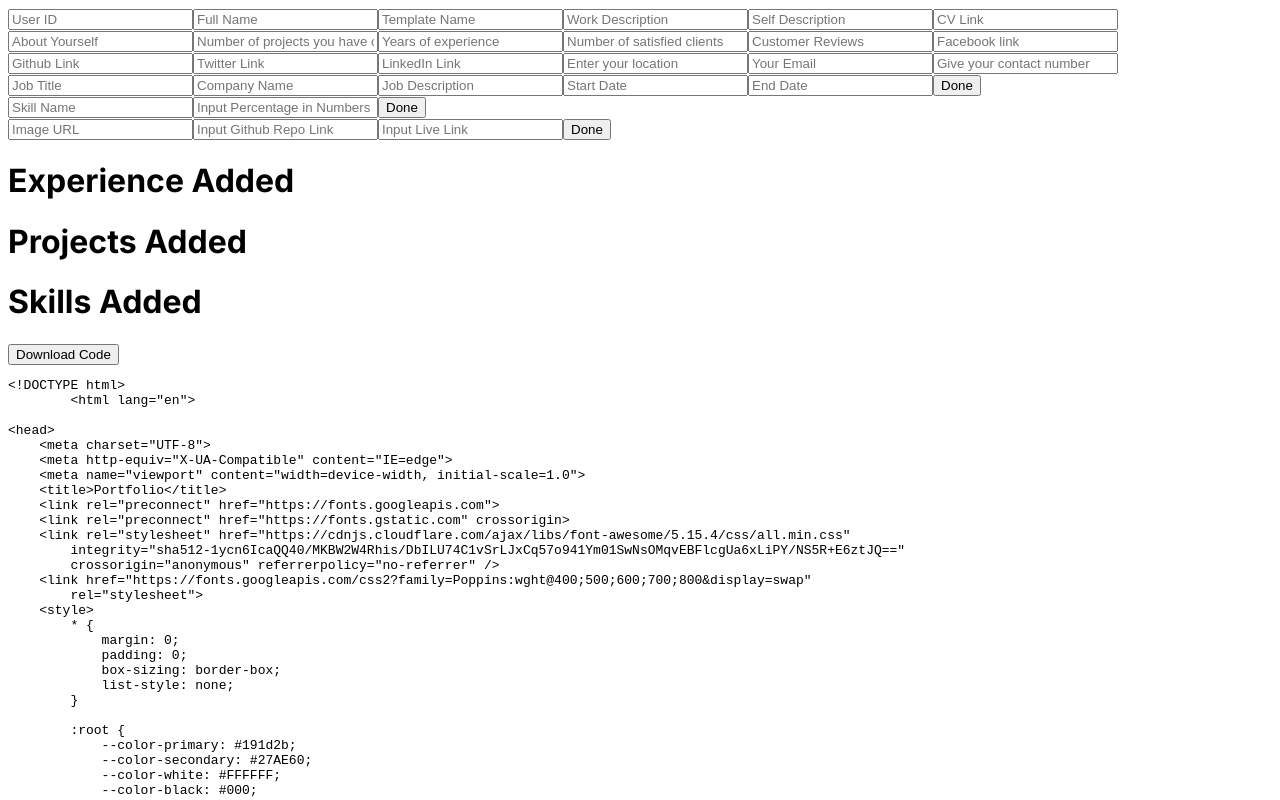
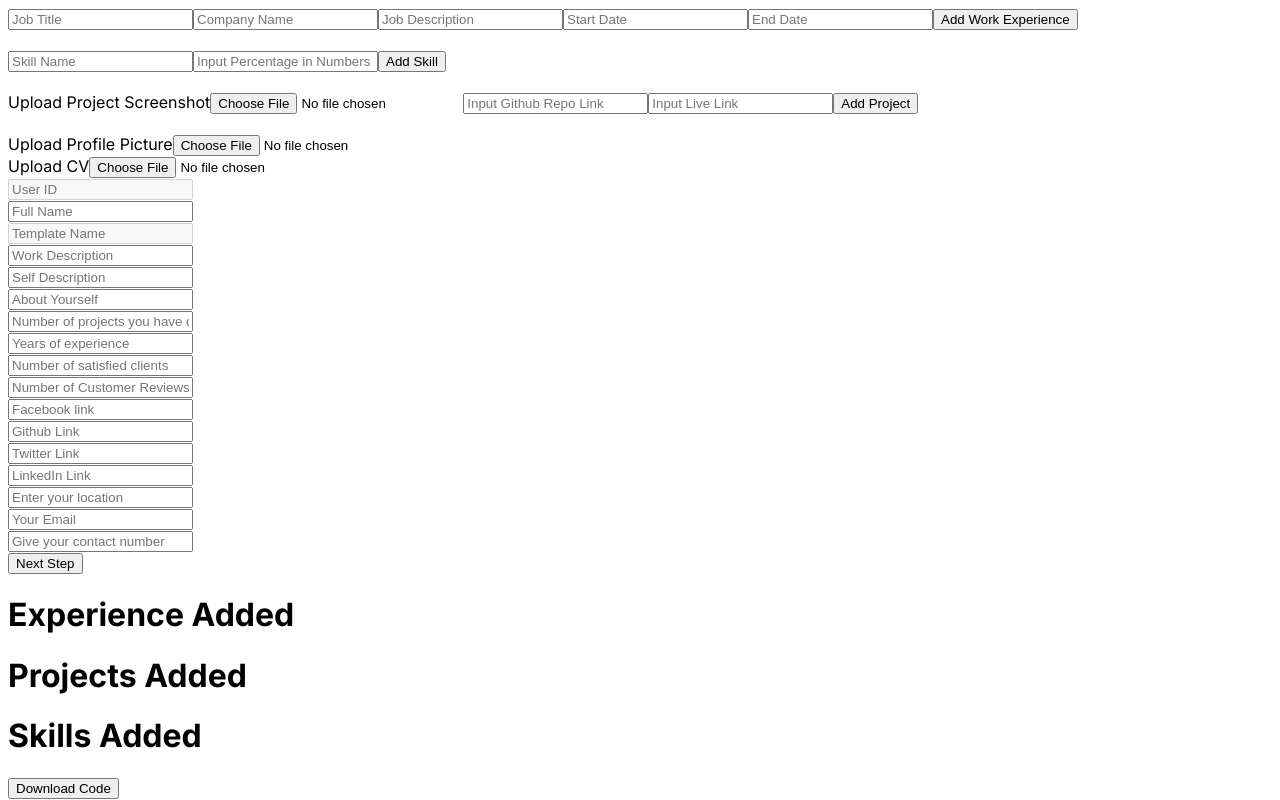
Before and after one commit to Muhammad-Faizan-Soomro/portfolio_generator, a Next.js app: page / in a window 1280 px wide. Shown: the top 800 px of the page. Built offline with nearby package versions, Linux system fonts and the light colour scheme.

Commit message:
complete portfolio form

```diff
--- a/src/app/components/ExpForm.jsx
+++ b/src/app/components/ExpForm.jsx
@@ -50,7 +50,7 @@ export default function ExpForm() {
         />
         <button
         onClick={submitExp}
-        >Done</button>
+        >Add Work Experience</button>
         {/* <button onClick={removeExp}>Remove</button> */}
     </div>
   )
--- a/src/app/components/Home.jsx
+++ b/src/app/components/Home.jsx
@@ -5,6 +5,7 @@ import { useSelector } from "react-redux";
 
 export default function Home({
   fullName,
+  profilePicUrl,
   workDesc,
   selfDesc,
   cvLink,
@@ -1151,7 +1152,7 @@ export default function Home({
             <div class="left-header">
                 <div class="h-shape"></div>
                 <div class="image">
-                    <img src="img/hero.png" alt="PROFILE PIC AYEGI IDHER">
+                    <img src=${profilePicUrl} alt="PROFILE PIC AYEGI IDHER">
                 </div>
             </div>
             <div class="right-header">
--- a/src/app/components/ProjectForm.jsx
+++ b/src/app/components/ProjectForm.jsx
@@ -1,41 +1,74 @@
-import React, { useState } from 'react'
-import { useDispatch } from 'react-redux'
-import { addProject } from '../redux/projectSlice'
+import React, { useState } from "react";
+import { useDispatch } from "react-redux";
+import { addProject } from "../redux/projectSlice";
+import { useForm } from "react-hook-form";
 
 export default function ProjectForm() {
-    const dispatch = useDispatch()
+  const { register, handleSubmit } = useForm();
+  const dispatch = useDispatch();
 
-    const [image,setImage] = useState("")
-    const [githubLink,setGithubLink] = useState("")
-    const [liveLink,setLiveLink] = useState("")
+  const [image, setImage] = useState("");
+  const [githubLink, setGithubLink] = useState("");
+  const [liveLink, setLiveLink] = useState("");
 
-    const submitProject = () => {
-        dispatch(addProject({image, githubLink, liveLink}))
-    }
+  const onSubmit = async (data) => {
+    const imageData = data.profile[0];
+    const formData = new FormData();
+    formData.append("file", imageData);
+    formData.append("upload_preset", "portfolio");
+
+    const uploadResponse = await fetch(
+      `https://api.cloudinary.com/v1_1/${process.env.NEXT_PUBLIC_CLOUD_NAME}/image/upload`,
+      {
+        method: "POST",
+        body: formData,
+      }
+    );
+
+    const uploadedImageData = await uploadResponse.json();
+
+    dispatch(
+      addProject({ image: uploadedImageData.secure_url, githubLink, liveLink })
+    );
+  };
   return (
     <div>
+      <form className="mt-60 mx-16" onSubmit={handleSubmit(onSubmit)}>
+        <label
+          className="block mb-2 text-sm font-medium text-gray-900 dark:text-white"
+          htmlFor="file_input"
+        >
+          Upload Project Screenshot
+        </label>
         <input
-            type='text'
-            value={image}
-            placeholder='Image URL'
-            onChange={(e)=>setImage(e.target.value)}
+          {...register("profile")}
+          className="block w-full text-sm text-gray-900 border border-gray-300 rounded-lg cursor-pointer bg-gray-50 dark:text-gray-400 focus:outline-none dark:bg-gray-700 dark:border-gray-600 dark:placeholder-gray-400"
+          aria-describedby="file_input_help"
+          id="file_input"
+          type="file"
+        />
+
+        <input
+          type="text"
+          value={githubLink}
+          placeholder="Input Github Repo Link"
+          onChange={(e) => setGithubLink(e.target.value)}
         />
         <input
-            type='text'
-            value={githubLink}
-            placeholder='Input Github Repo Link'
-            onChange={(e)=>setGithubLink(e.target.value)}
-        />
-        <input
-            type='text'
-            value={liveLink}
-            placeholder='Input Live Link'
-            onChange={(e)=>setLiveLink(e.target.value)}
+          type="text"
+          value={liveLink}
+          placeholder="Input Live Link"
+          onChange={(e) => setLiveLink(e.target.value)}
         />
         <button
-        onClick={submitProject}
-        >Done</button>
+          type="submit"
+          className="text-gray-900 bg-gradient-to-r from-lime-200 via-lime-400 to-lime-500 hover:bg-gradient-to-br focus:ring-4 focus:outline-none focus:ring-lime-300 dark:focus:ring-lime-800 font-medium rounded-lg text-sm px-5 py-2.5 text-center mr-2 my-4"
+        >
+          Add Project
+        </button>
+        {/* <button onClick={submitProject}>Done</button> */}
         {/* <button onClick={removeExp}>Remove</button> */}
+      </form>
     </div>
-  )
+  );
 }
--- a/src/app/components/SkillForm.jsx
+++ b/src/app/components/SkillForm.jsx
@@ -27,7 +27,7 @@ export default function SkillForm() {
         />
         <button
         onClick={submitSkill}
-        >Done</button>
+        >Add Skill</button>
         {/* <button onClick={removeExp}>Remove</button> */}
     </div>
   )
--- a/src/app/globals.css
+++ b/src/app/globals.css
@@ -1,27 +1,3 @@
 @tailwind base;
 @tailwind components;
 @tailwind utilities;
-
-:root {
-  --foreground-rgb: 0, 0, 0;
-  --background-start-rgb: 214, 219, 220;
-  --background-end-rgb: 255, 255, 255;
-}
-
-@media (prefers-color-scheme: dark) {
-  :root {
-    --foreground-rgb: 255, 255, 255;
-    --background-start-rgb: 0, 0, 0;
-    --background-end-rgb: 0, 0, 0;
-  }
-}
-
-body {
-  color: rgb(var(--foreground-rgb));
-  background: linear-gradient(
-      to bottom,
-      transparent,
-      rgb(var(--background-end-rgb))
-    )
-    rgb(var(--background-start-rgb));
-}
--- a/src/app/models/detail.js
+++ b/src/app/models/detail.js
@@ -12,6 +12,9 @@ export const DetailSchema = new Schema({
   fullName: {
     type: String
   },
+  profilePicUrl: {
+    type: String
+  },
   workDesc: {
     type: String
   },
@@ -21,6 +24,7 @@ export const DetailSchema = new Schema({
   cvLink: {
     type: String,
   },
+  image: String,
   aboutMe: {
     type: String
   },
--- a/src/app/page.js
+++ b/src/app/page.js
@@ -1,43 +1,47 @@
 "use client";
 
-// import React from 'react'
-// import Home from './components/Home'
-// import Form from './components/Form'
+// // import React from 'react'
+// // import Home from './components/Home'
+// // import Form from './components/Form'
 
-// const getDetails = async () => {
-//   let data = await fetch("http://localhost:3000/api/detail")
-//   data = await data.json()
-//   return data.result;
-// }
+// // const getDetails = async () => {
+// //   let data = await fetch("http://localhost:3000/api/detail")
+// //   data = await data.json()
+// //   return data.result;
+// // }
 
-// export default async function Page() {
-//   const detail = await getDetails();
-//   return (
-//     <div>
-//       <Form/>
-//       <Home Fullname={detail[0].fullname} One_Liner={detail[0].oneliner} About={detail[0].about}/>
-//     </div>
-//   )
-// }
+// // export default async function Page() {
+// //   const detail = await getDetails();
+// //   return (
+// //     <div>
+// //       <Form/>
+// //       <Home Fullname={detail[0].fullname} One_Liner={detail[0].oneliner} About={detail[0].about}/>
+// //     </div>
+// //   )
+// // }
 
 import React, { useEffect, useState } from "react";
 import { useDispatch, useSelector } from "react-redux";
-import ExpForm from './components/ExpForm'
+import ExpForm from "./components/ExpForm";
 import SkillForm from "./components/SkillForm";
 import ProjectForm from "./components/ProjectForm";
-import { removeExp } from './redux/slice'
+import { removeExp } from "./redux/slice";
 import { removeProject } from "./redux/projectSlice";
 import { removeSkill } from "./redux/skillSlice";
 import Home from "./components/Home";
+import { useForm } from "react-hook-form";
 
 export default function page() {
+  const { register, handleSubmit } = useForm();
+
   const dispatch = useDispatch();
-  const experience = useSelector((data) => data.expData.experience)
-  const projects = useSelector((data) => data.projectData.project)
-  const skills = useSelector((data) => data.skillData.skill)
+  const experience = useSelector((data) => data.expData.experience);
+  const projects = useSelector((data) => data.projectData.project);
+  const skills = useSelector((data) => data.skillData.skill);
 
   const [user_id, setUser_id] = useState("");
   const [fullName, setFullName] = useState("");
+  const [profilePicUrl, setProfilePicUrl] = useState("");
   const [template, setTemplate] = useState("");
   const [workDesc, setWorkDesc] = useState("");
   const [selfDesc, setSelfDesc] = useState("");
@@ -56,16 +60,38 @@ export default function page() {
   const [email, setEmail] = useState("");
 
   const submitDataToDB = async () => {
-      let result = await fetch('http://localhost:3000/api/detail',{
+    let result = await fetch("http://localhost:3000/api/detail", {
       method: "POST",
-        body: JSON.stringify({user_id:user_id,template,fullName,workDesc,selfDesc,cvLink,aboutMe,numOfProjects,yearsOfExperience,numOfHappyClients,totalCustomerReviews,skills,experience,projects,location,email,mobileNumber,facebookLink,githubLink,linkedinLink,twitterLink})
-      })
-
-
+      body: JSON.stringify({
+        user_id,
+        template,
+        fullName,
+        workDesc,
+        selfDesc,
+        cvLink,
+        aboutMe,
+        numOfProjects,
+        yearsOfExperience,
+        numOfHappyClients,
+        totalCustomerReviews,
+        skills,
+        experience,
+        projects,
+        location,
+        email,
+        mobileNumber,
+        facebookLink,
+        githubLink,
+        linkedinLink,
+        twitterLink,
+        profilePicUrl,
+      }),
+    });
   };
 
   let props = {
     fullName,
+    profilePicUrl,
     workDesc,
     selfDesc,
     cvLink,
@@ -83,124 +109,221 @@ export default function page() {
     email,
     experience,
     skills,
-    projects
+    projects,
+  };
+
+  const onSubmit = async (data) => {
+    const imageData = data.profile[0];
+    const formData = new FormData();
+    formData.append("file", imageData);
+    formData.append("upload_preset", "portfolio");
+
+    const uploadResponse = await fetch(
+      `https://api.cloudinary.com/v1_1/${process.env.NEXT_PUBLIC_CLOUD_NAME}/image/upload`,
+      {
+        method: "POST",
+        body: formData,
       }
+    );
 
+    const uploadedImageData = await uploadResponse.json();
 
+    setProfilePicUrl(uploadedImageData.secure_url);
+
+    const cvData = data.cv[0];
+    const CVFormData = new FormData();
+    CVFormData.append("file", cvData);
+    CVFormData.append("upload_preset", "portfolio");
+
+    const CVUploadResponse = await fetch(
+      `https://api.cloudinary.com/v1_1/${process.env.NEXT_PUBLIC_CLOUD_NAME}/image/upload`,
+      {
+        method: "POST",
+        body: CVFormData,
+      }
+    );
+
+    const uploadedCvData = await CVUploadResponse.json();
+
+    setCvLink(uploadedCvData.secure_url);
+
+    let result = await fetch("@/app/api/detail", {
+      method: "POST",
+      body: JSON.stringify({
+        user_id,
+        template,
+        fullName,
+        workDesc,
+        selfDesc,
+        cvLink: uploadedCvData.secure_url,
+        aboutMe,
+        numOfProjects,
+        yearsOfExperience,
+        numOfHappyClients,
+        totalCustomerReviews,
+        skills,
+        experience,
+        projects,
+        location,
+        email,
+        mobileNumber,
+        facebookLink,
+        githubLink,
+        linkedinLink,
+        twitterLink,
+        profilePicUrl: uploadedImageData.secure_url,
+      }),
+    });
+  };
 
   return (
     <div>
+      <ExpForm />
+      <br/>
+      <SkillForm />
+      <br/>
+      <ProjectForm />
+      <br/>
+      <form onSubmit={handleSubmit(onSubmit)}>
+        <label htmlFor="file_input">Upload Profile Picture</label>
+        <input
+          {...register("profile")}
+          aria-describedby="file_input_help"
+          id="file_input"
+          type="file"
+        />
+        <br/>
+        <label htmlFor="file_input">Upload CV</label>
+        <input
+          {...register("cv")}
+          aria-describedby="file_input_help"
+          id="file_input"
+          type="file"
+        />
+        <br/>
         <input
           type="text"
           value={user_id}
           placeholder="User ID"
           onChange={(e) => setUser_id(e.target.value)}
+          disabled
         />
+        <br/>
         <input
           type="text"
           value={fullName}
           placeholder="Full Name"
           onChange={(e) => setFullName(e.target.value)}
         />
+        <br/>
         <input
           type="text"
           value={template}
           placeholder="Template Name"
           onChange={(e) => setTemplate(e.target.value)}
+          disabled
         />
+        <br/>
         <input
           type="text"
           value={workDesc}
           placeholder="Work Description"
           onChange={(e) => setWorkDesc(e.target.value)}
         />
+        <br/>
         <input
           type="text"
           value={selfDesc}
           placeholder="Self Description"
           onChange={(e) => setSelfDesc(e.target.value)}
         />
-      <input
-        type="text"
-        value={cvLink}
-        placeholder="CV Link"
-        onChange={(e) => setCvLink(e.target.value)}
-      />
+        <br/>
         <input
           type="text"
           value={aboutMe}
           placeholder="About Yourself"
           onChange={(e) => setAboutMe(e.target.value)}
         />
+        <br/>
         <input
           type="text"
           value={numOfProjects}
           placeholder="Number of projects you have completed"
           onChange={(e) => setNumOfProjects(e.target.value)}
         />
+        <br/>
         <input
           type="text"
           value={yearsOfExperience}
           placeholder="Years of experience"
           onChange={(e) => setYearsOfExperience(e.target.value)}
         />
+        <br/>
         <input
           type="text"
           value={numOfHappyClients}
           placeholder="Number of satisfied clients"
           onChange={(e) => setNumOfHappyClients(e.target.value)}
         />
+        <br/>
         <input
           type="text"
           value={totalCustomerReviews}
-        placeholder="Customer Reviews"
+          placeholder="Number of Customer Reviews"
           onChange={(e) => setTotalCustomerReviews(e.target.value)}
         />
+        <br/>
         <input
           type="text"
           value={facebookLink}
           placeholder="Facebook link"
           onChange={(e) => setFacebookLink(e.target.value)}
         />
+        <br/>
         <input
           type="text"
           value={githubLink}
           placeholder="Github Link"
           onChange={(e) => setGithubLink(e.target.value)}
         />
+        <br/>
         <input
           type="text"
           value={twitterLink}
           placeholder="Twitter Link"
           onChange={(e) => setTwitterLink(e.target.value)}
         />
+        <br/>
         <input
           type="text"
           value={linkedinLink}
           placeholder="LinkedIn Link"
           onChange={(e) => setLinkedinLink(e.target.value)}
         />
+        <br/>
         <input
           type="text"
           value={location}
           placeholder="Enter your location"
           onChange={(e) => setLocation(e.target.value)}
         />
+        <br/>
         <input
           type="text"
           value={email}
           placeholder="Your Email"
           onChange={(e) => setEmail(e.target.value)}
         />
+        <br/>
         <input
           type="text"
           value={mobileNumber}
           placeholder="Give your contact number"
           onChange={(e) => setMobileNumber(e.target.value)}
         />
-      <ExpForm/>
-      <SkillForm/>
-      <ProjectForm/>
+        <br/>
+        <button type="submit">Next Step</button>
+      </form>
 
       {/* <button onClick={submitDataToDB}>Send to DB</button> */}
 
@@ -225,7 +348,9 @@ export default function page() {
             <p>{item.image}</p>
             <p>{item.githubLink}</p>
             <p>{item.liveLink}</p>
-            <button onClick={() => dispatch(removeProject(item.id))}>Remove</button>
+            <button onClick={() => dispatch(removeProject(item.id))}>
+              Remove
+            </button>
           </div>
         ))}
       </div>
@@ -236,13 +361,14 @@ export default function page() {
           <div>
             <p>{item.name}</p>
             <p>{item.percentage}</p>
-            <button onClick={() => dispatch(removeSkill(item.id))}>Remove</button>
+            <button onClick={() => dispatch(removeSkill(item.id))}>
+              Remove
+            </button>
           </div>
         ))}
       </div>
 
       <Home {...props} />
-
     </div>
   );
 }
```
Lines whose indentation alone changed are shown as unchanged.
